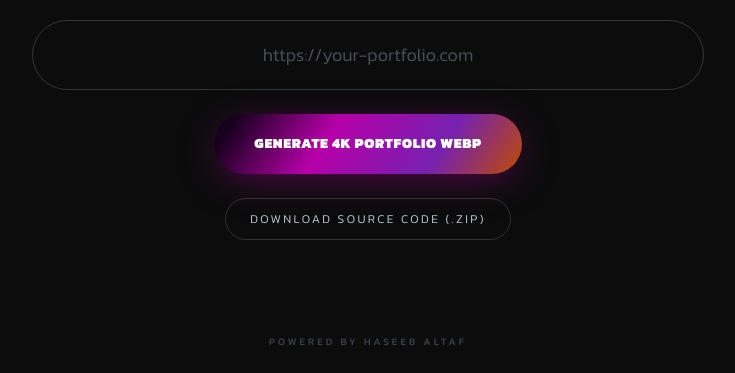
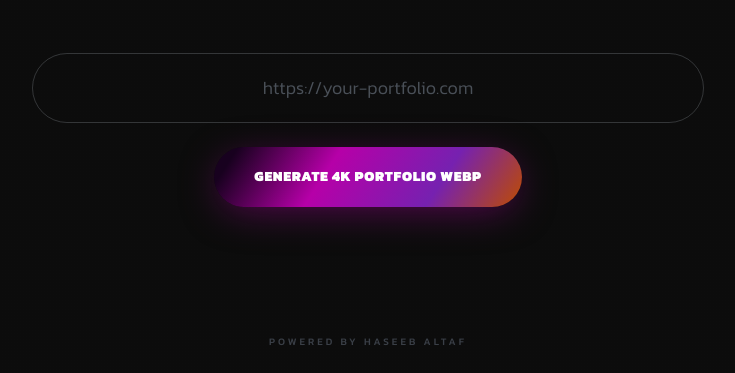
Before and after one commit to haseebbhatti7265/Image-automated-generator, a website: page public/index.html in a window 1280 px wide. Shown: the part 427-800 px from the top of the page, without its empty margins (272-1007 px from the left). Drawn offline with nearby package versions, Linux system fonts and the light colour scheme.

Commit message:
Update index.html

```diff
--- a/public/index.html
+++ b/public/index.html
@@ -134,14 +134,6 @@
           </button>
         </form>
 
-        <a
-          href="/asset-bot-4k-mockup.zip"
-          download
-          class="mt-6 inline-flex items-center gap-2 px-6 py-3 rounded-full border border-[#bbccd7]/20 text-[#bbccd7] hover:border-[#bbccd7]/50 hover:text-white transition text-xs uppercase tracking-[0.2em] font-light"
-        >
-          Download Source Code (.zip)
-        </a>
-
         <div id="loader" class="hidden mt-14 flex flex-col items-center gap-10">
           <div class="relative w-40 h-40">
             <div class="ring"></div>
```
